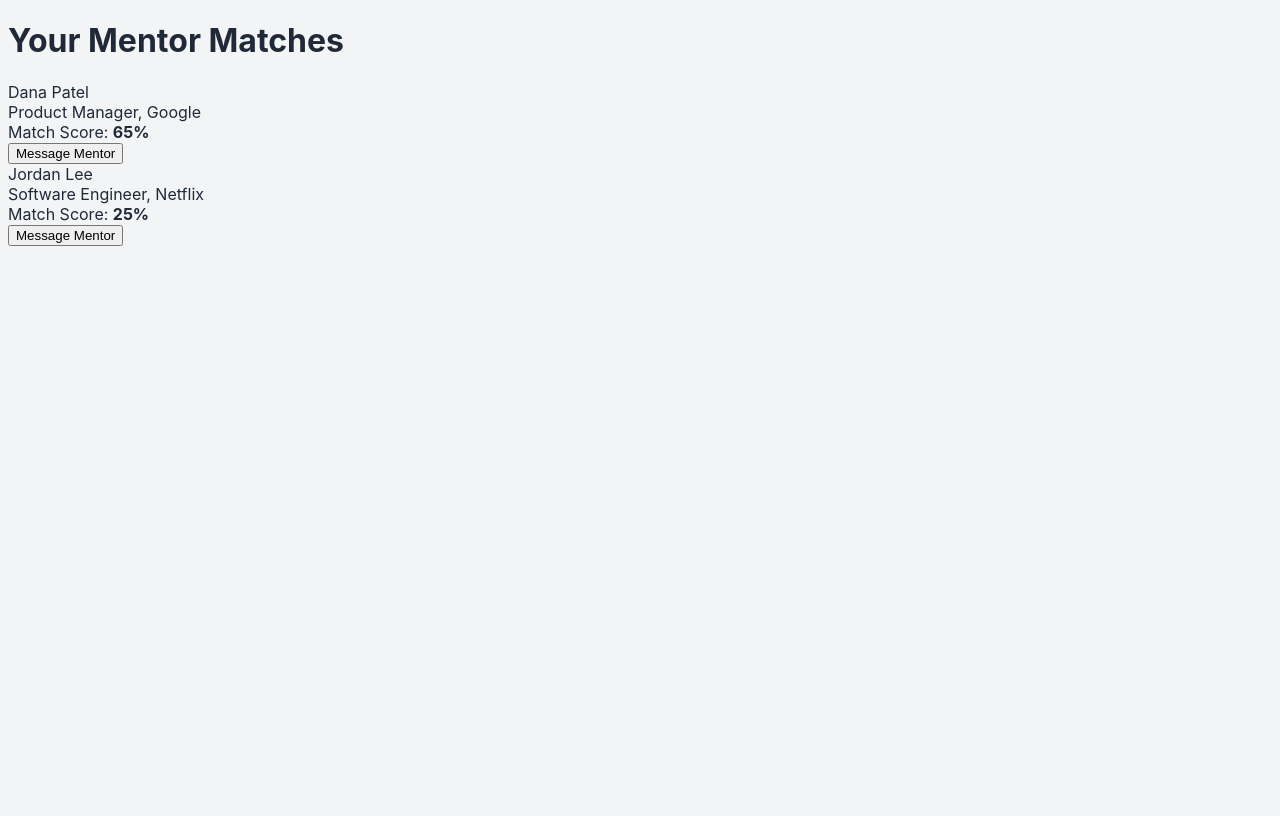
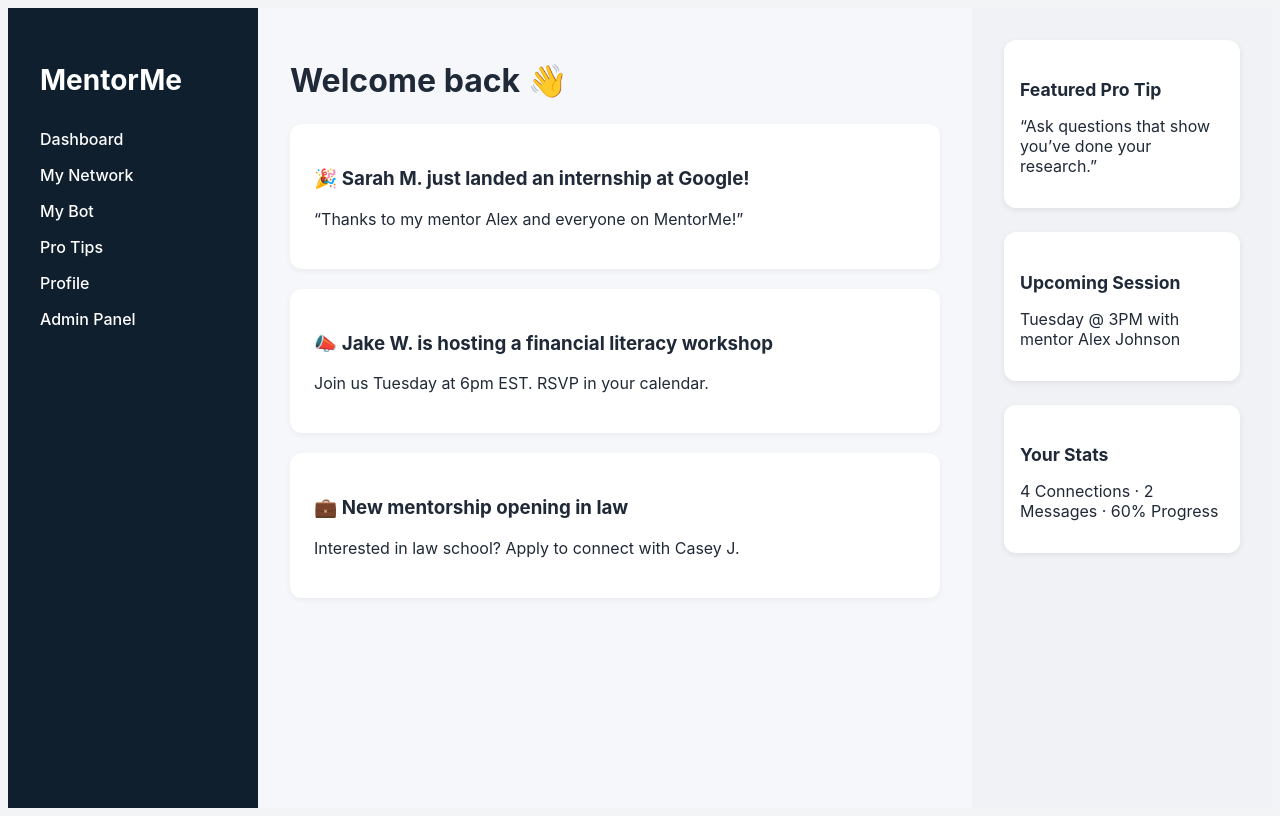
Before and after one commit to Rfitzgerald-svg/mentorme-frontend-, a React (Create React App) app: page /dashboard in a window 1280 px wide. Built offline with nearby package versions, Linux system fonts and the light colour scheme.

Commit message:
Build: Add LinkedIn-style dashboard layout with sidebar, feed, and widgets

```diff
--- a/src/routes/Dashboard.jsx
+++ b/src/routes/Dashboard.jsx
@@ -1,73 +1,54 @@
 import React from "react";
-import { computeMatchScore } from "../utils/MatchService";
-
-const sampleMentee = [
-  "Tech industry",
-  "Remote work",
-  "Coding club",
-  "Listener",
-  "STEM outreach",
-  "Software",
-  "Build a startup",
-  "Slack",
-  "Career clarity",
-  "Hands-on mentor"
-];
-
-const sampleMentors = [
-  {
-    name: "Dana Patel",
-    title: "Product Manager, Google",
-    background: [
-      "Tech industry",
-      "Remote work",
-      "Robotics club",
-      "Listener",
-      "Career talks",
-      "Product",
-      "Help startups",
-      "Slack",
-      "Career guidance",
-      "Hands-on mentor"
-    ]
-  },
-  {
-    name: "Jordan Lee",
-    title: "Software Engineer, Netflix",
-    background: [
-      "Software",
-      "Hybrid work",
-      "Coding club",
-      "Hands-on",
-      "Volunteering",
-      "Engineering",
-      "Build companies",
-      "Email",
-      "Startup advice",
-      "Direct mentorship"
-    ]
-  }
-];
+import { Link } from "react-router-dom";
+import "./Dashboard.css";
 
 export default function Dashboard() {
   return (
-    <div className="p-8 max-w-4xl mx-auto">
-      <h1 className="text-2xl font-bold mb-6">Your Mentor Matches</h1>
-      <div className="grid grid-cols-1 md:grid-cols-2 gap-6">
-        {sampleMentors.map((mentor, idx) => {
-          const score = computeMatchScore(sampleMentee, mentor.background);
-          return (
-            <div key={idx} className="bg-white p-4 shadow rounded-xl">
-              <div className="font-semibold text-lg">{mentor.name}</div>
-              <div className="text-sm text-gray-600 mb-2">{mentor.title}</div>
-              <div className="text-sm mb-2">Match Score: <strong>{score}%</strong></div>
-              <button className="mt-2 bg-blue-600 text-white px-4 py-2 rounded hover:bg-blue-700">
-                Message Mentor
-              </button>
-            </div>
-          );
-        })}
-      </div>
+    <div className="dashboard-wrapper">
+      <aside className="sidebar">
+        <h2 className="logo">MentorMe</h2>
+        <nav>
+          <ul>
+            <li><Link to="/dashboard">Dashboard</Link></li>
+            <li><Link to="/network">My Network</Link></li>
+            <li><Link to="/bot">My Bot</Link></li>
+            <li><Link to="/protips">Pro Tips</Link></li>
+            <li><Link to="/profile">Profile</Link></li>
+            <li><Link to="/admin">Admin Panel</Link></li>
+          </ul>
+        </nav>
+      </aside>
+
+      <main className="feed">
+        <h1>Welcome back 👋</h1>
+        <section className="post-card">
+          <h3>🎉 Sarah M. just landed an internship at Google!</h3>
+          <p>“Thanks to my mentor Alex and everyone on MentorMe!”</p>
+        </section>
+        <section className="post-card">
+          <h3>📣 Jake W. is hosting a financial literacy workshop</h3>
+          <p>Join us Tuesday at 6pm EST. RSVP in your calendar.</p>
+        </section>
+        <section className="post-card">
+          <h3>💼 New mentorship opening in law</h3>
+          <p>Interested in law school? Apply to connect with Casey J.</p>
+        </section>
+      </main>
+
+      <aside className="widgets">
+        <div className="widget">
+          <h4>Featured Pro Tip</h4>
+          <p>“Ask questions that show you’ve done your research.”</p>
+        </div>
+        <div className="widget">
+          <h4>Upcoming Session</h4>
+          <p>Tuesday @ 3PM with mentor Alex Johnson</p>
+        </div>
+        <div className="widget">
+          <h4>Your Stats</h4>
+          <p>4 Connections · 2 Messages · 60% Progress</p>
+        </div>
+      </aside>
     </div>
   );
 }
```
